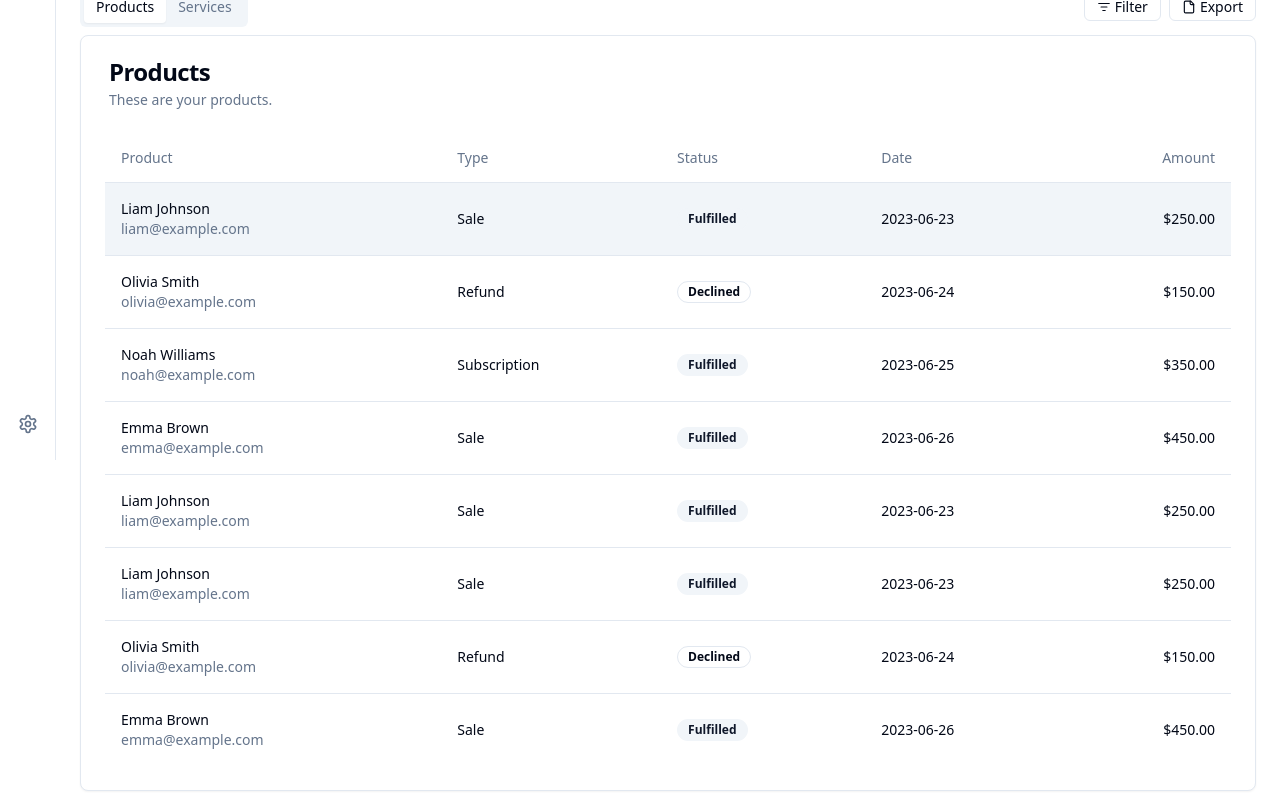
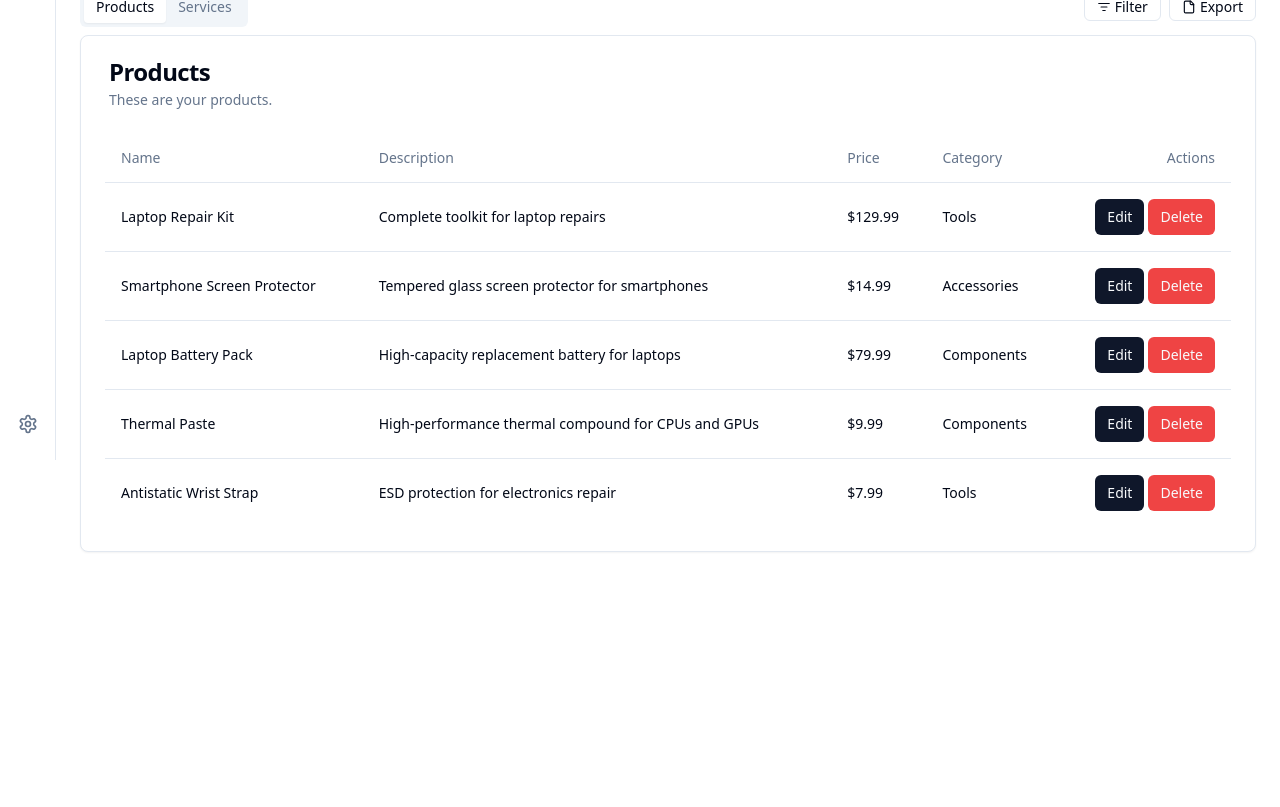
Before and after one commit to DayanWalter/easy-repair, a Next.js app: page /products in a window 1280 px wide. Shown: the part 340-1147 px from the top of the page. After the commit the page ends 908 px from the top, so only its background shows below. Built offline with nearby package versions, Linux system fonts and the light colour scheme.

Commit message:
feat: display products in table

```diff
--- a/app/(dashboard-group)/products/page.tsx
+++ b/app/(dashboard-group)/products/page.tsx
@@ -66,6 +66,7 @@ import {
 } from "@/components/ui/tooltip";
 import { Breadcrumb } from "@/components/breadcrumb/breadcrumb";
 import Avatar from "@/components/avatar/avatar";
+import { products } from "@/database/products";
 export default function Products() {
 	const breadcrumbItems = [{ href: "/products", label: "Products" }];
 	return (
@@ -157,180 +158,47 @@ export default function Products() {
 									<Table>
 										<TableHeader>
 											<TableRow>
-												<TableHead>Product</TableHead>
+												<TableHead>Name</TableHead>
 												<TableHead className="hidden sm:table-cell">
-													Type
+													Description
 												</TableHead>
 												<TableHead className="hidden sm:table-cell">
-													Status
+													Price
 												</TableHead>
 												<TableHead className="hidden md:table-cell">
-													Date
+													Category
 												</TableHead>
-												<TableHead className="text-right">Amount</TableHead>
+												<TableHead className="text-right">Actions</TableHead>
 											</TableRow>
 										</TableHeader>
 										<TableBody>
-											<TableRow className="bg-accent">
+											{products.map((product) => (
+												<TableRow key={product.product_id}>
 													<TableCell>
-													<div className="font-medium">Liam Johnson</div>
-													<div className="hidden text-sm text-muted-foreground md:inline">
-														liam@example.com
+														<div className="font-medium">
+															{product.product_name}
 														</div>
 													</TableCell>
 													<TableCell className="hidden sm:table-cell">
-													Sale
+														{product.product_description}
 													</TableCell>
 													<TableCell className="hidden sm:table-cell">
-													<Badge className="text-xs" variant="secondary">
-														Fulfilled
-													</Badge>
+														${product.product_price.toFixed(2)}
 													</TableCell>
 													<TableCell className="hidden md:table-cell">
-													2023-06-23
+														{product.product_category}
 													</TableCell>
-												<TableCell className="text-right">$250.00</TableCell>
+													<TableCell className="flex justify-end gap-1">
+														<Link href={`/products/${product.product_id}`}>
+															<Button size="sm">Edit</Button>
+															<span className="sr-only">Edit</span>
+														</Link>
+														<Button variant="destructive" size="sm">
+															Delete
+														</Button>
+													</TableCell>
 												</TableRow>
-											<TableRow>
-												<TableCell>
-													<div className="font-medium">Olivia Smith</div>
-													<div className="hidden text-sm text-muted-foreground md:inline">
-														olivia@example.com
-													</div>
-												</TableCell>
-												<TableCell className="hidden sm:table-cell">
-													Refund
-												</TableCell>
-												<TableCell className="hidden sm:table-cell">
-													<Badge className="text-xs" variant="outline">
-														Declined
-													</Badge>
-												</TableCell>
-												<TableCell className="hidden md:table-cell">
-													2023-06-24
-												</TableCell>
-												<TableCell className="text-right">$150.00</TableCell>
-											</TableRow>
-											<TableRow>
-												<TableCell>
-													<div className="font-medium">Noah Williams</div>
-													<div className="hidden text-sm text-muted-foreground md:inline">
-														noah@example.com
-													</div>
-												</TableCell>
-												<TableCell className="hidden sm:table-cell">
-													Subscription
-												</TableCell>
-												<TableCell className="hidden sm:table-cell">
-													<Badge className="text-xs" variant="secondary">
-														Fulfilled
-													</Badge>
-												</TableCell>
-												<TableCell className="hidden md:table-cell">
-													2023-06-25
-												</TableCell>
-												<TableCell className="text-right">$350.00</TableCell>
-											</TableRow>
-											<TableRow>
-												<TableCell>
-													<div className="font-medium">Emma Brown</div>
-													<div className="hidden text-sm text-muted-foreground md:inline">
-														emma@example.com
-													</div>
-												</TableCell>
-												<TableCell className="hidden sm:table-cell">
-													Sale
-												</TableCell>
-												<TableCell className="hidden sm:table-cell">
-													<Badge className="text-xs" variant="secondary">
-														Fulfilled
-													</Badge>
-												</TableCell>
-												<TableCell className="hidden md:table-cell">
-													2023-06-26
-												</TableCell>
-												<TableCell className="text-right">$450.00</TableCell>
-											</TableRow>
-											<TableRow>
-												<TableCell>
-													<div className="font-medium">Liam Johnson</div>
-													<div className="hidden text-sm text-muted-foreground md:inline">
-														liam@example.com
-													</div>
-												</TableCell>
-												<TableCell className="hidden sm:table-cell">
-													Sale
-												</TableCell>
-												<TableCell className="hidden sm:table-cell">
-													<Badge className="text-xs" variant="secondary">
-														Fulfilled
-													</Badge>
-												</TableCell>
-												<TableCell className="hidden md:table-cell">
-													2023-06-23
-												</TableCell>
-												<TableCell className="text-right">$250.00</TableCell>
-											</TableRow>
-											<TableRow>
-												<TableCell>
-													<div className="font-medium">Liam Johnson</div>
-													<div className="hidden text-sm text-muted-foreground md:inline">
-														liam@example.com
-													</div>
-												</TableCell>
-												<TableCell className="hidden sm:table-cell">
-													Sale
-												</TableCell>
-												<TableCell className="hidden sm:table-cell">
-													<Badge className="text-xs" variant="secondary">
-														Fulfilled
-													</Badge>
-												</TableCell>
-												<TableCell className="hidden md:table-cell">
-													2023-06-23
-												</TableCell>
-												<TableCell className="text-right">$250.00</TableCell>
-											</TableRow>
-											<TableRow>
-												<TableCell>
-													<div className="font-medium">Olivia Smith</div>
-													<div className="hidden text-sm text-muted-foreground md:inline">
-														olivia@example.com
-													</div>
-												</TableCell>
-												<TableCell className="hidden sm:table-cell">
-													Refund
-												</TableCell>
-												<TableCell className="hidden sm:table-cell">
-													<Badge className="text-xs" variant="outline">
-														Declined
-													</Badge>
-												</TableCell>
-												<TableCell className="hidden md:table-cell">
-													2023-06-24
-												</TableCell>
-												<TableCell className="text-right">$150.00</TableCell>
-											</TableRow>
-											<TableRow>
-												<TableCell>
-													<div className="font-medium">Emma Brown</div>
-													<div className="hidden text-sm text-muted-foreground md:inline">
-														emma@example.com
-													</div>
-												</TableCell>
-												<TableCell className="hidden sm:table-cell">
-													Sale
-												</TableCell>
-												<TableCell className="hidden sm:table-cell">
-													<Badge className="text-xs" variant="secondary">
-														Fulfilled
-													</Badge>
-												</TableCell>
-												<TableCell className="hidden md:table-cell">
-													2023-06-26
-												</TableCell>
-												<TableCell className="text-right">$450.00</TableCell>
-											</TableRow>
+											))}
 										</TableBody>
 									</Table>
 								</CardContent>
```
Lines whose indentation alone changed are shown as unchanged.
